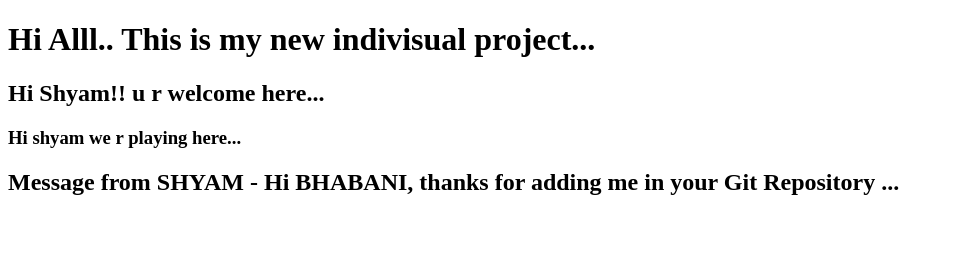
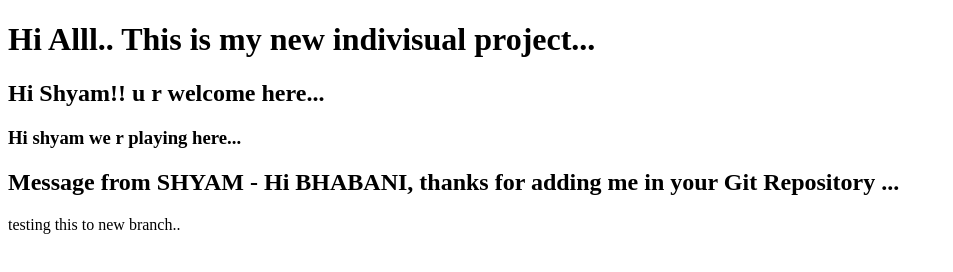
Before and after one commit to BhabaniJena/My_First_Dev, a plain HTML site: page My_First_Dev/index.html in a window 1280 px wide. Shown: the whole page, without its empty margins (0-953 px from the left). Drawn offline with Linux system fonts and the light colour scheme.

Commit message:
changing into newbranch

```diff
--- a/My_First_Dev/index.html
+++ b/My_First_Dev/index.html
@@ -16,5 +16,7 @@
 
   <h2>Message from SHYAM  - Hi BHABANI, thanks for adding me in your Git Repository ...</h2>
 
+  <p>testing this to new branch..</p>
+
 </body>
 </html>
```
